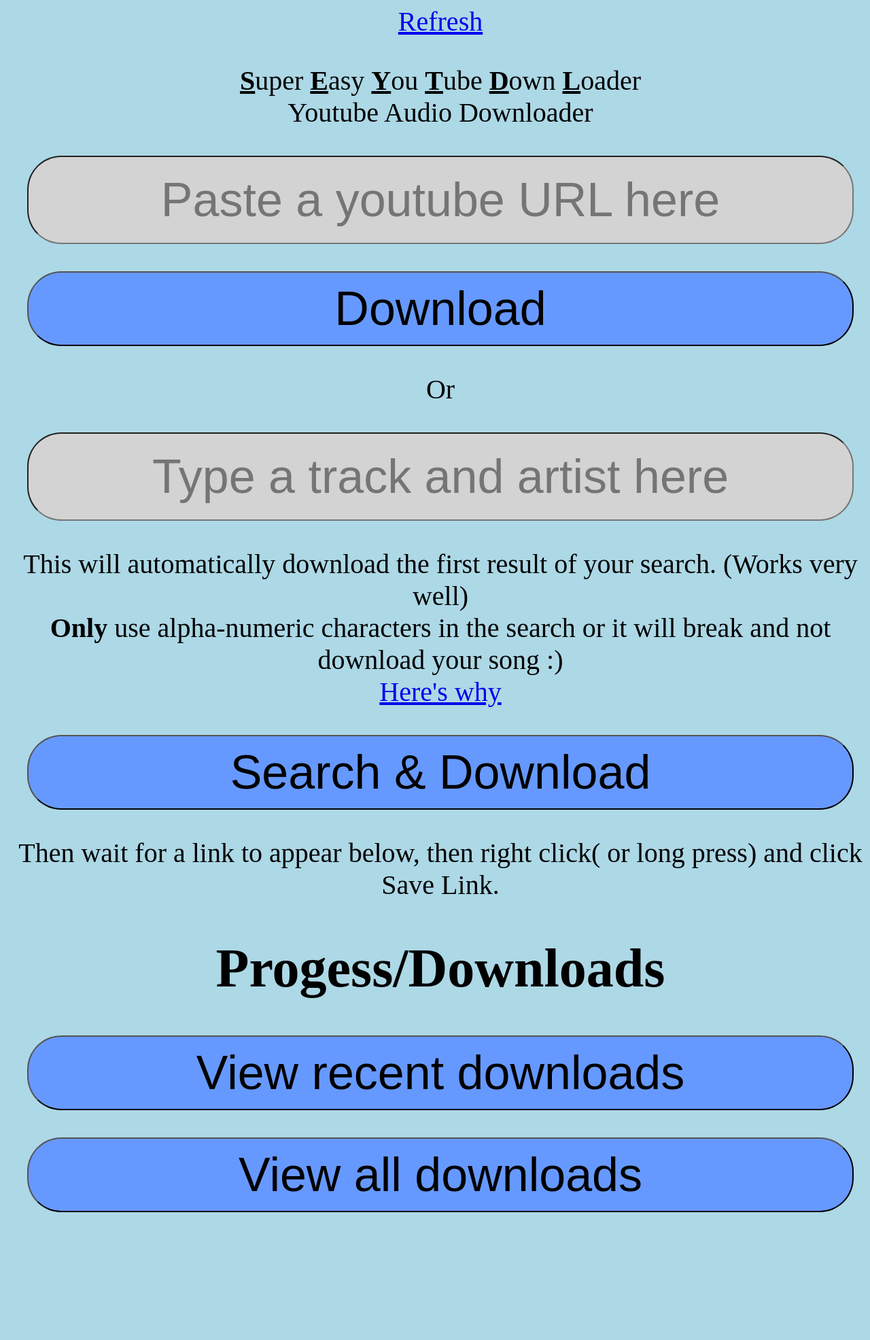
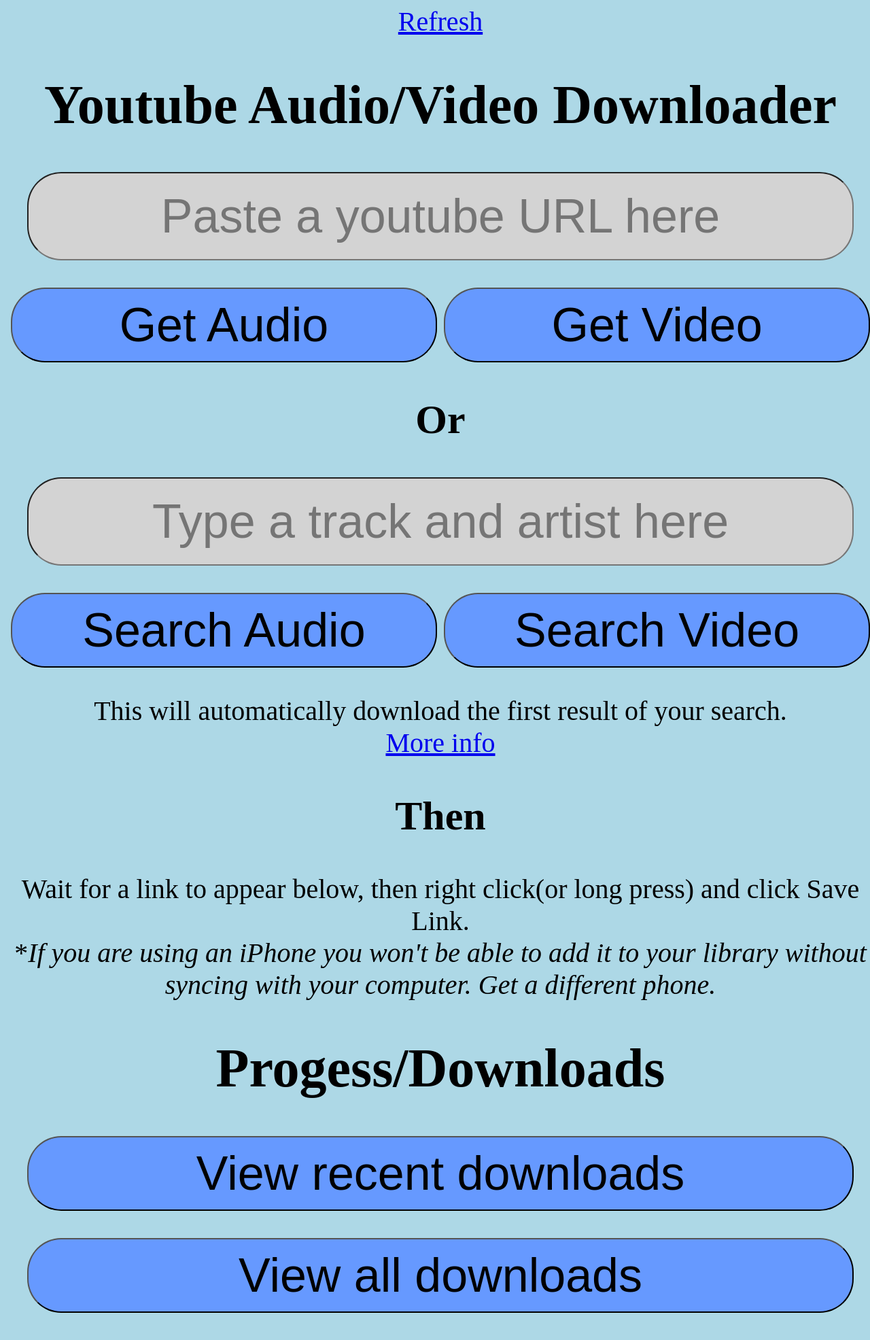
Before and after one commit to mynameistony/youtube-download, a PHP site: page / in a window 1280 px wide. Shown: the whole page at 68% size. Before the commit the page ends 1783 px from the top, so only its background shows below. Run offline with PHP 8.4, Linux system fonts and the light colour scheme.

Commit message:
Added video download support :D, god this is a mess

```diff
--- a/index.html
+++ b/index.html
@@ -6,16 +6,9 @@
 <p>
 <a href="/">Refresh</a>
 </p>
-<p>
-<b><u>S</u></b>uper
-<b><u>E</u></b>asy
-<b><u>Y</u></b>ou
-<b><u>T</u></b>ube
-<b><u>D</u></b>own
-<b><u>L</u></b>oader
-<br>
-Youtube Audio Downloader
-</p>
+<h1>
+Youtube Audio/Video Downloader
+</h1>
 
 <!--
 <p>
@@ -25,28 +18,43 @@ However, it is an actively developed tool and has a high demand, so it should be
 </h2>
 </p>
 -->
-<p> <input class="textbox" type="input" id="url" onchange="download()" placeholder="Paste a youtube URL here"> </p>
-<p> <button class="button" onclick="download()">Download</button> </p>
+<p> <input class="textbox" type="input" id="url" placeholder="Paste a youtube URL here"> </p>
+<p>
+<button class="half button" onclick="download('audio')">Get Audio</button>
+<button class="half button" onclick="download('video')">Get Video</button>
+</p>
+<p><h2>Or</h2></p>
 
-<p>Or</p>
+<p> <input class="textbox" type="text" id="query" placeholder="Type a track and artist here"> </p>
 
-<p> <input class="textbox" type="text" id="query" onchange="search()" placeholder="Type a track and artist here"> </p>
 <p>
-This will automatically download the first result of your search. (Works very well)<br>
-<b>Only</b> use alpha-numeric characters in the search or it will break and not download your song :)<br>
-<a href="/why.html">Here's why</a>
+<button class="half button" onclick="search('audio')">Search Audio</button>
+<button class="half button" onclick="search('video')">Search Video</button>
 </p>
-<p> <button class="button" onclick="search()">Search & Download</button> </p>
+
 <p>
-	Then wait for a link to appear below, then right click( or long press) and click Save Link.
+This will automatically download the first result of your search.
+<br>
+<a href="/why.html">More info</a>
+</p>
+
+<p>
+	<h2>
+	Then
+	</h2>
+</p>
+<p>
+ Wait for a link to appear below, then right click(or long press) and click Save Link.
+ <br>
+ *<i>If you are using an iPhone you won't be able to add it to your library without syncing with your computer. Get a different phone.</i>
 </p>
 <p><h1>Progess/Downloads</h1></p>
 <p>
-<button class="button" id="recentButton" onclick="showLogs()">View recent downloads</button>
+<button class="full button" id="recentButton" onclick="showLogs()">View recent downloads</button>
 </p>
 <p id="progress">
 </p>
-<button class="button" id="allButton" onclick="showDownloads()">View all downloads</button>
+<button class="full button" id="allButton" onclick="showDownloads()">View all downloads</button>
 </center>
 
 <p id="downloads">
--- a/scripts.js
+++ b/scripts.js
@@ -1,13 +1,19 @@
 var pinterval;
 var dinterval;
-function search(){
+
+function search(type){
 	showLogs();
 
 	var query = document.getElementById("query").value;
 
 	var d = new XMLHttpRequest();
 
-	d.open( "GET", "/action.php?query=" + query ,true);
+	if(type=="video"){
+		d.open( "GET", "/action.php?query=" + query + "&type=video" ,true);
+	}else{
+		d.open( "GET", "/action.php?query=" + query ,true);
+	}
+
 
 	d.send(null);
 
@@ -15,13 +21,22 @@ function search(){
 
 }
 
-function download(){
+function download(type){
 	showLogs();
 
 	var url = document.getElementById("url").value;
 	//alert("hey");
 	var d = new XMLHttpRequest();
-	d.open( "GET", "/action.php?url=" + url,true);
+	if(type=="video")
+	{
+		d.open( "GET", "/action.php?url=" + url + "&type=video",true);
+	}
+	else
+	{
+		d.open( "GET", "/action.php?url=" + url,true);
+	}
+
+
 	d.send(null);
 	document.getElementById("url").value = "";
 }
--- a/style.css
+++ b/style.css
@@ -16,9 +16,16 @@ body{
 .button{
 	border-radius: 50px;
 	background-color: #6699FF;
-	width: 95%;
 	height: 110px;
 	font-size: 70px;
+}
+
+.half{
+	width: 49%;
+}
+
+.full{
+	width: 95%;
 }
 
 .bubble{
```
Also changed, not shown: action.php (+10 -3 lines), 5 other files.
